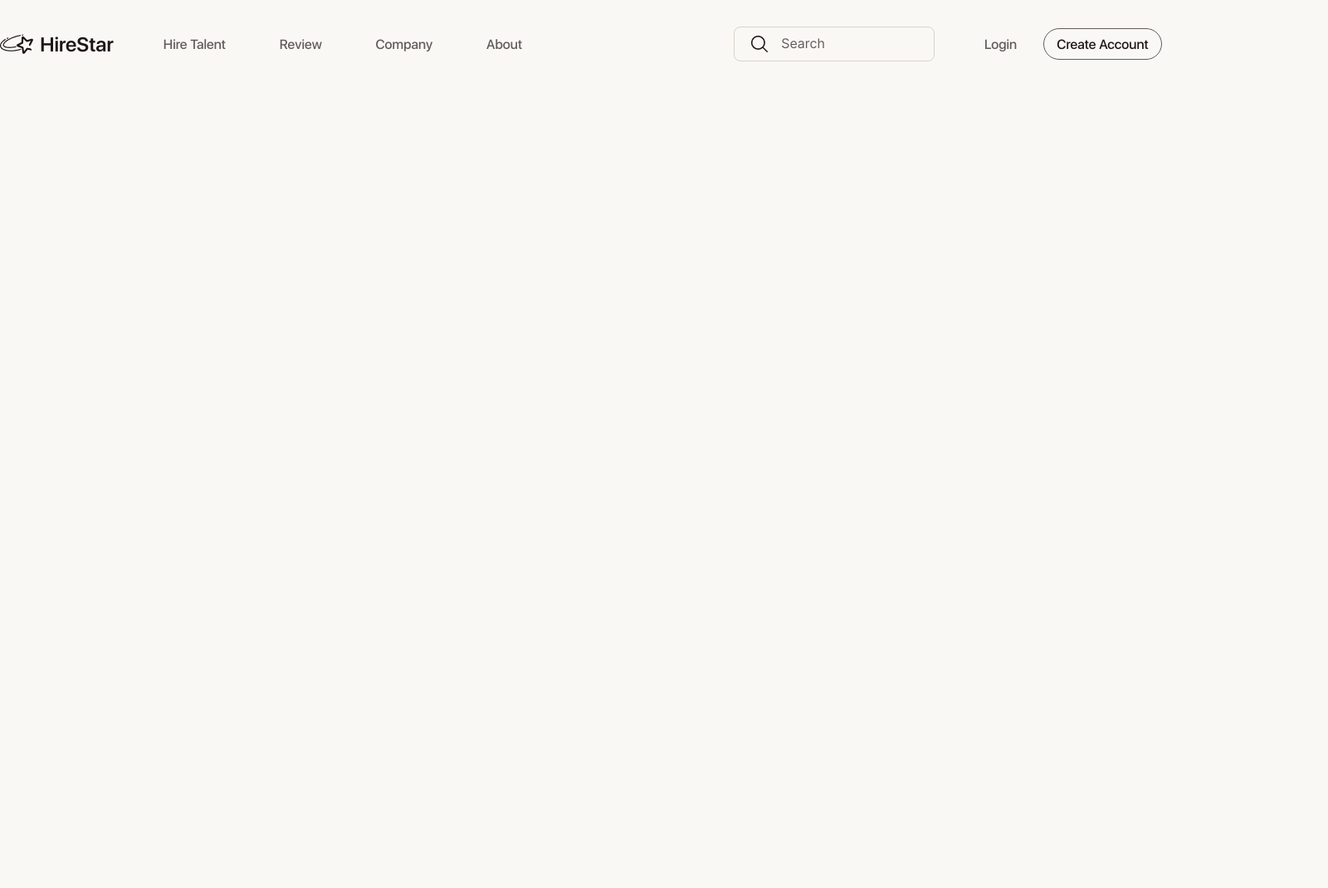
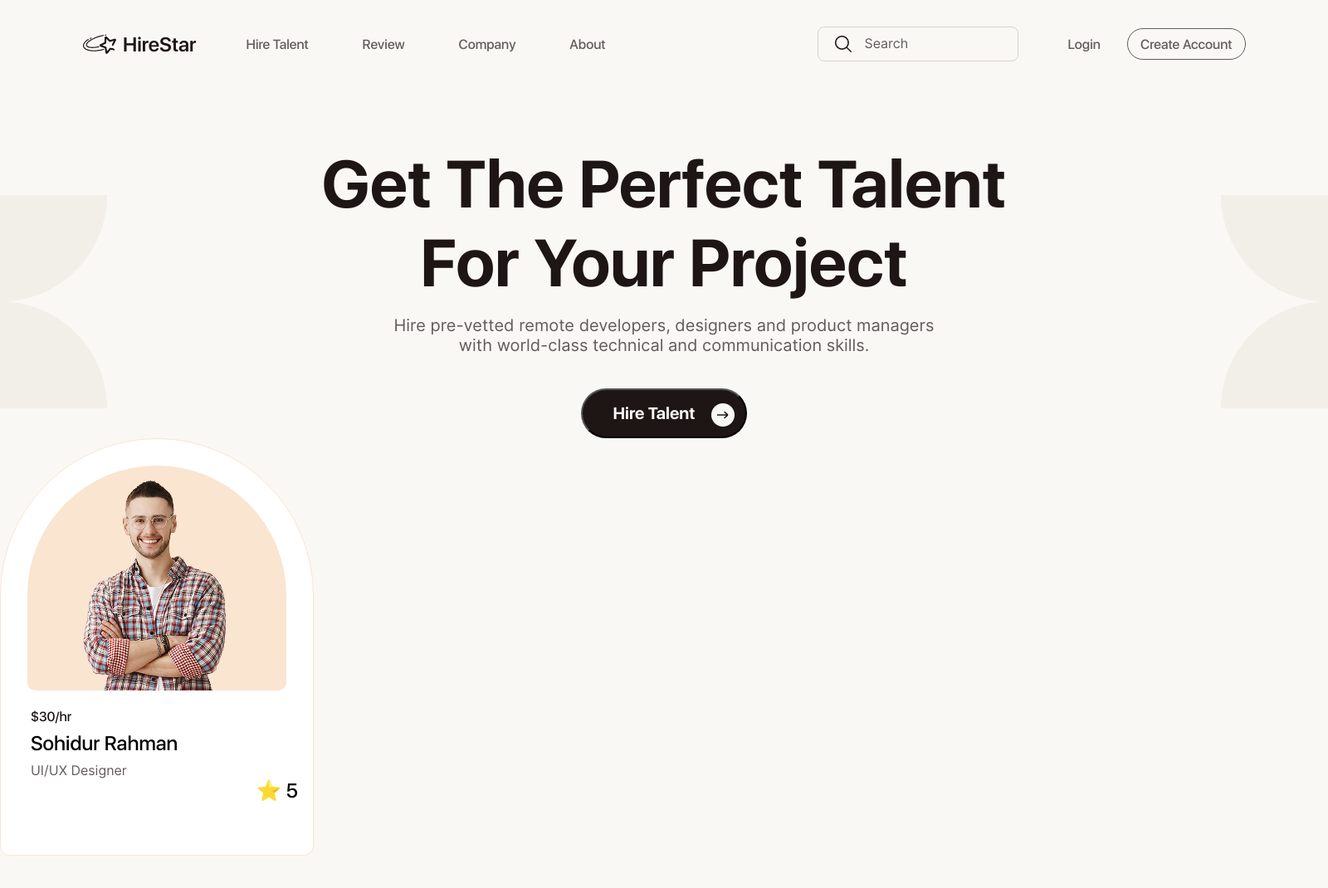
Before and after one commit to code-by-artem/Hire-Talents, a plain HTML site: page index.html in a window 1280 px wide. Shown: the top 1070 px of the page at 83% size, 1600 px wide, since content can reach past the window. Before the commit the page ends 800 px from the top, so only its background shows below. Drawn offline with Linux system fonts and the light colour scheme.

Commit message:
Add files via upload

```diff
--- a/css/style.css
+++ b/css/style.css
@@ -15,90 +15,198 @@
     font-family: 'Inter regular';
     src: url(../fonts/inter-regular.otf);
 }
-
-body{
-    background-color: #F9F8F5;
+@font-face {
+    font-family: 'SF UI Display bold';
+    src: url(../fonts/sf-ui-display-bold.ttf);
 }
 
-.header__logo{
-    width: 40px;
-    height: 40px;
+.container{
+    width: 1600px;
+    height: 6711px;
+    background-color: #F9F8F5;
+    margin: 0 auto;
+    position: relative;
 }
 
-.header__txt{
+.header__container-logo p{
     font-family: 'SF UI Display semibold';
     font-size: 24px;
     color: #1E1515;
+    margin-left: 8px;
 }
 
-.header__nav{
+.header__container-logo{
+    display: flex;
+    flex-direction: row;
+    align-items: center;
+}
+
+.header{
+    padding-top: 32px;
+    margin-left: 100px;
+}
+
+.header__container-logo-nav a{
+    font-family: 'SF UI Display medium';
+    font-size: 16px;
+    color: #625B5B;
+    text-decoration: none;
+}
+
+.header__container-logo-nav{
     width: 433px;
     display: flex;
     justify-content: space-between;
-    align-items: center;
-    margin-right: 255px;
+    margin-left: 60px;
 }
 
-.header__nav a{
-    text-decoration: none;
-    font-family: 'SF UI Display medium';
-    font-size: 16px;
-    color: #625B5B;
+.header__container{
+    display: flex;
+    align-items: center;
 }
 
-.header__search{
+.header__container-search{
     width: 240px;
     height: 40px;
+    border-radius: 8px;
     background-color: #F9F8F5;
     border: 1px solid #D9D5CA;
-    border-radius: 8px;
-    background-image: url(../img/Magnifiying\ Glass.png);
+    margin-left: 255px;
+
+    background-image: url('../img/Magnifiying\ Glass.png');
+    background-repeat: no-repeat;
+    background-size: 20px 20px;
     background-position: 20px 10px;
-    background-repeat: no-repeat;
-    margin-right: 60px;
 }
 
-.header__search::placeholder{
+.header__container-search::placeholder{
     font-family: 'Inter regular';
     font-size: 16px;
     color: #625B5B;
     padding-left: 56px;
 }
 
-.header__login{
+.header__container-txt{
     font-family: 'SF UI Display medium';
     font-size: 16px;
     color: #625B5B;
     text-decoration: none;
-
-    margin-right: 32px;
+    margin-left: 60px;
 }
 
-.header__button{
+.header__container-button{
     width: 143px;
     height: 38px;
+    border-radius: 20px;
     background-color: #F9F8F5;
     border: 1px solid #625B5B;
-    border-radius: 20px;
+    margin-left: 32px;
 
     font-family: 'SF UI Display medium';
     font-size: 16px;
-    color: #1E1515;
+    color: #625B5B;
 }
 
-.header__container__logo{
-    width: 137px;
-    display: flex;
-    justify-content: space-between;
-    align-items: center;
-    margin-right: 60px;
+
+
+/* main */
+.block1__Header-Information h1{
+    font-family: 'SF UI Display bold';
+    font-size: 80px;
+    color: #1E1515;
+    margin-bottom: 16px;
 }
 
-.header__container{
-    width: 1400px;
-    display: flex;
-    align-items: center;
+.block1__Header-Information p{
+    font-family: 'Inter regular';
+    font-size: 20px;
+    color: #625B5B;
+    margin-bottom: 40px;
+}
 
-    margin: 0 auto;
+.block1__Header-Information button{
+    width: 200px;
+    height: 60px;
+    background-color: #1E1515;
+    border-radius: 32px;
+
+    font-family: 'SF UI Display bold';
+    font-size: 20px;
+    color: #F9F8F5;
+    padding-right: 24px;
+
+    background-image: url('../img/Icon.png');
+    background-repeat: no-repeat;
+    background-size: 28px 28px;
+    background-position: 155px 16px;
+}
+
+.block1__Header-Information{
+    text-align: center;
+    margin-top: 100px;
+}
+
+.block1__img1{
+    position: absolute;
+    top: 235px;
+    left: 0;
+}
+
+.block1__img2{
+    position: absolute;
+    top: 235px;
+    right: 0;
+}
+
+.block1__Top-Freelancers{
+    width: 376px;
+    height: 501px;
+    background: #FFFFFF;
+    border: 1px solid #FAE5D1;
+    border-radius: 200px 200px 12px 12px;
+}
+
+.block1__Top-Freelancers1{
+    width: 312px;
+    height: 271px;
+    background: #FAE5D1;
+    border-radius: 200px 200px 12px 12px;
     margin-top: 32px;
+    margin-left: 32px;
 }
+
+.block1__Top-Freelancers1-img{
+    margin-left: 40px;
+}
+
+.block1__Top-Freelancers-price{
+    font-family: 'SF UI Display medium';
+    font-size: 16px;
+    color: #1E1515;
+    margin-left: 36px;
+    margin-top: 22px;
+}
+
+.block1__Top-Freelancers-name{
+    font-family: 'SF UI Display medium';
+    font-size: 24px;
+    color: #000000;
+    margin-left: 36px;
+    margin-top: 8px;
+}
+
+.block1__Top-Freelancers-profession{
+    font-family: 'Inter regular';
+    font-size: 16px;
+    color: #625B5B;
+    margin-left: 36px;
+    margin-top: 8px;
+}
+
+.block1__Top-Freelancers-rang{
+    font-family: 'SF UI Display medium';
+    font-size: 24px;
+    color: #000000;
+    margin-left: 308px;
+    margin-bottom: 115px;
+}
--- a/index.html
+++ b/index.html
@@ -7,22 +7,49 @@
     <link rel="stylesheet" href="css/style.css">
 </head>
 <body>
-    <header>
+    <div class="container">
+        <header class="header">
             <div class="header__container">
-            <div class="header__container__logo">
-                <img class="header__logo" src="img/Logo.png" alt="logo">
-                <p class="header__txt">HireStar</p>
+                <div class="header__container-logo">
+                    <img src="img/Logo.png" alt="logo">
+                    <p>HireStar</p>
                 </div>
-            <nav class="header__nav">
+                <nav class="header__container-logo-nav">
                     <a href="#">Hire Talent</a>
                     <a href="#">Review</a>
                     <a href="#">Company</a>
                     <a href="#">About</a>
                 </nav>
-            <input class="header__search" type="text" placeholder="Search">
-            <a class="header__login" href="#">Login</a>
-            <button class="header__button">Create Account</button>
+                <input class="header__container-search" type="text" placeholder="Search">
+                <a class="header__container-txt" href="#">Login</a>
+                <button class="header__container-button">Create Account</button>
             </div>
         </header>
+        <main class="main">
+            <div class="block1">
+                <div class="block1__Header-Information">
+                    <h1>Get The Perfect Talent<br>
+                    For Your Project</h1>
+                    <p>Hire pre-vetted remote developers, designers
+                    and product managers<br>
+                    with world-class technical
+                    and communication skills.</p>
+                    <button>Hire Talent</button>
+                    <img class="block1__img1" src="img/Clip path group.png" alt="#">
+                    <img class="block1__img2" src="img/Frame.png" alt="#">
+                </div>
+                <div class="block1__Top-Freelancers">
+                    <div class="block1__Top-Freelancers1">
+                        <img class="block1__Top-Freelancers1-img" src="img/My project 1.png" alt="Human">
+                    </div>
+                    <p class="block1__Top-Freelancers-price">$30/hr</p>
+                    <p class="block1__Top-Freelancers-name">Sohidur Rahman</p>
+                    <p class="block1__Top-Freelancers-profession">UI/UX Designer</p>
+                    <p class="block1__Top-Freelancers-rang">&#11088 5</p>
+                </div>
+            </div>
+        </main>
+        <footer class="footer"></footer>
+    </div>
 </body>
 </html>
```
Also changed, not shown: fonts/inter-medium.otf (added), fonts/sf-ui-display-bold.ttf (added), img/Clip path group.png (added), img/Frame.png (added), img/Icon.png (added), img/My project 1.png (added). Lines whose indentation alone changed are shown as unchanged.
